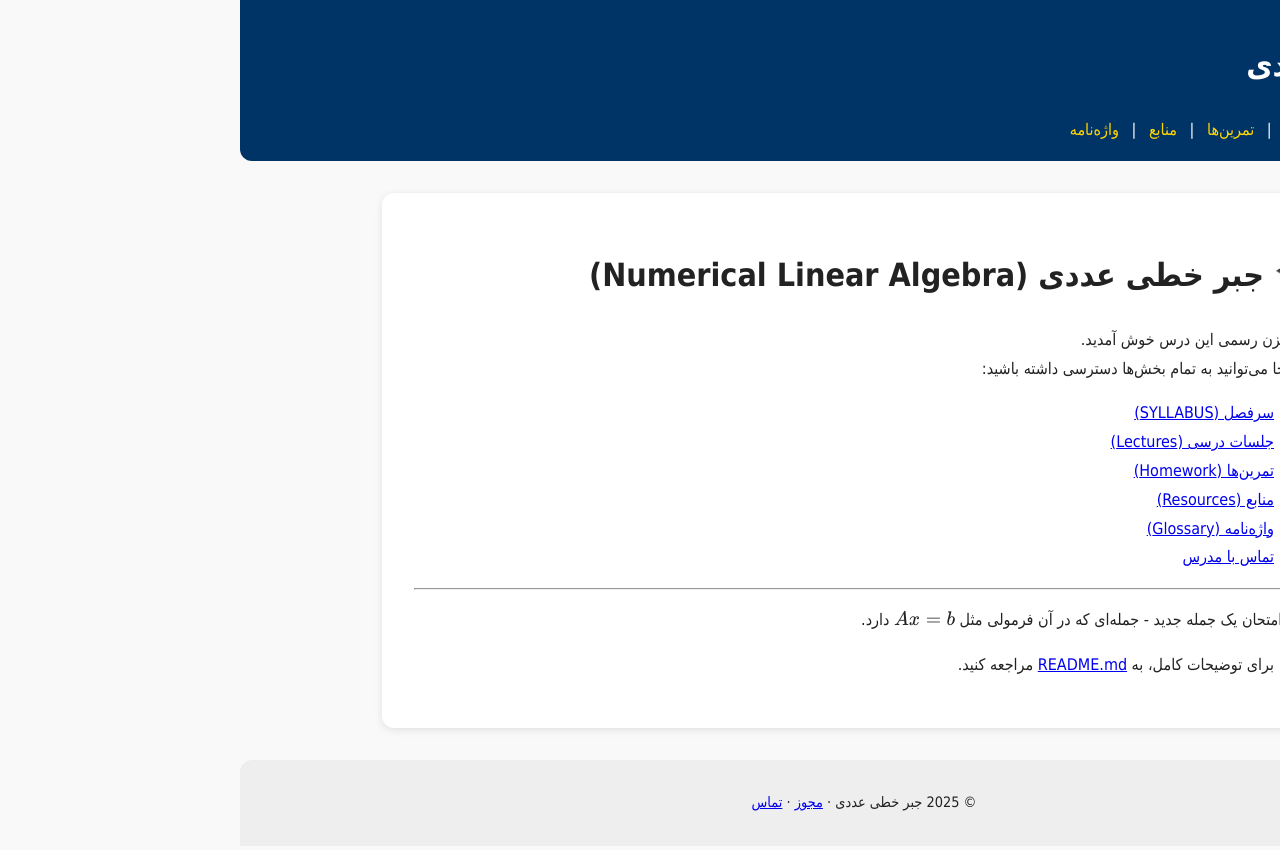
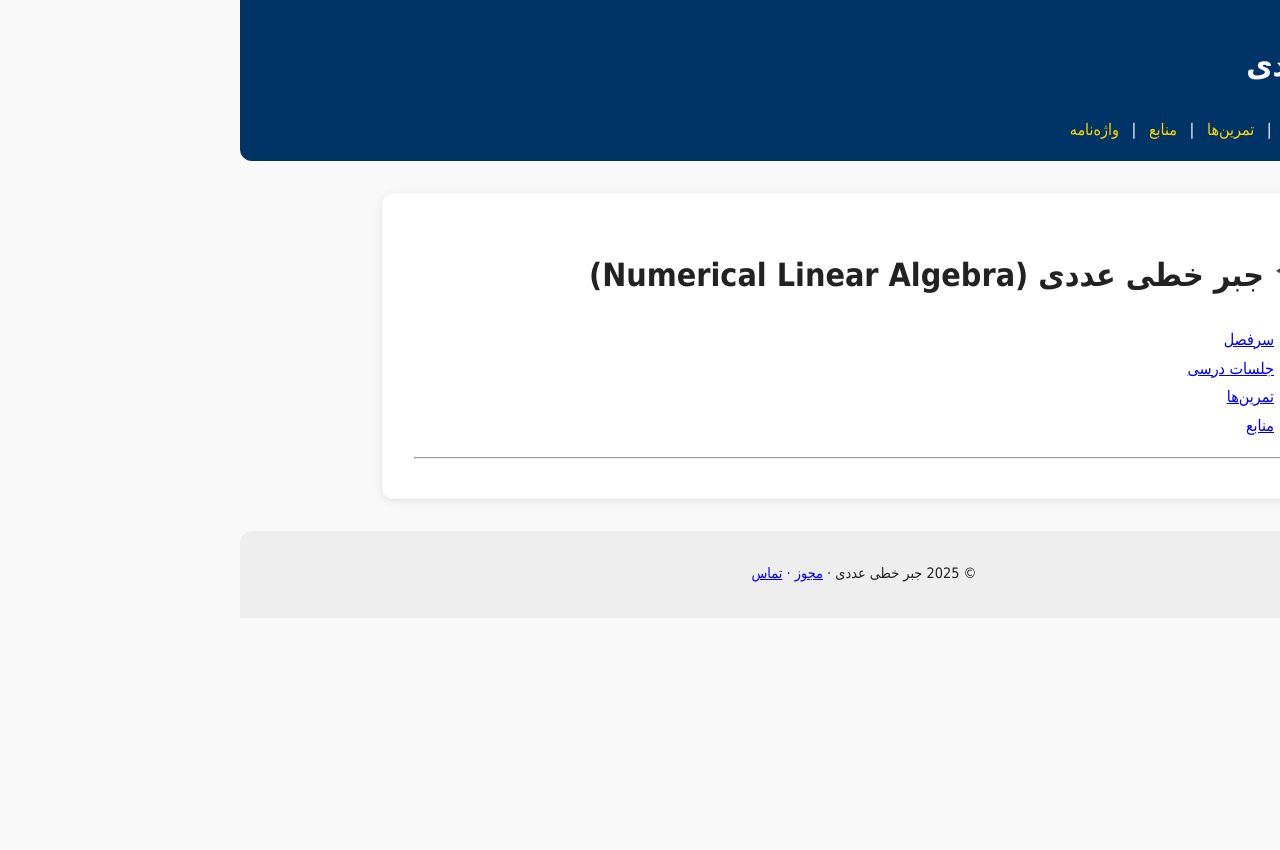
Before and after one commit to emonabbati/Numerical-Linear-Algebra-Farsi, a Jekyll site: the page built from index.md, in a window 1280 px wide. Shown: the top 850 px of the page. Built offline with Jekyll 4.4.1, drawn with Linux system fonts in a browser that asks for light colours; some web fonts are replaced.

Commit message:
Update index.md

```diff
--- a/index.md
+++ b/index.md
@@ -5,19 +5,11 @@ title: "صفحه اصلی"
 
 # 🎓 جبر خطی عددی (Numerical Linear Algebra)
 
-به مخزن رسمی این درس خوش آمدید.
-از اینجا می‌توانید به تمام بخش‌ها دسترسی داشته باشید:
 
-- [سرفصل (SYLLABUS)](SYLLABUS.md)
-- [جلسات درسی (Lectures)](lectures/)
-- [تمرین‌ها (Homework)](homework/)
-- [منابع (Resources)](resources/)
-- [واژه‌نامه (Glossary)](glossary.md)
-- [تماس با مدرس](contact.md)
+
+- [سرفصل](SYLLABUS.md)
+- [جلسات درسی](lectures/)
+- [تمرین‌ها](homework/)
+- [منابع](resources/)
 
 ---
-
-برای امتحان یک جمله جدید - جمله‌ای که در آن فرمولی مثل
-\\(Ax = b\\)
-دارد.
-> برای توضیحات کامل، به [README.md](README.md) مراجعه کنید.
```
